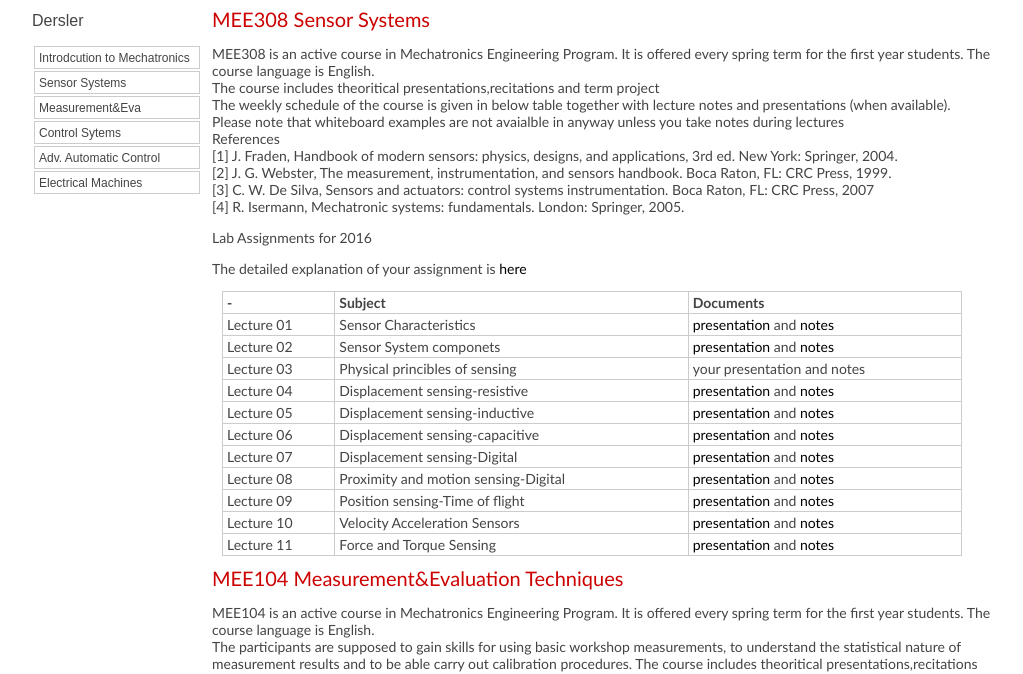
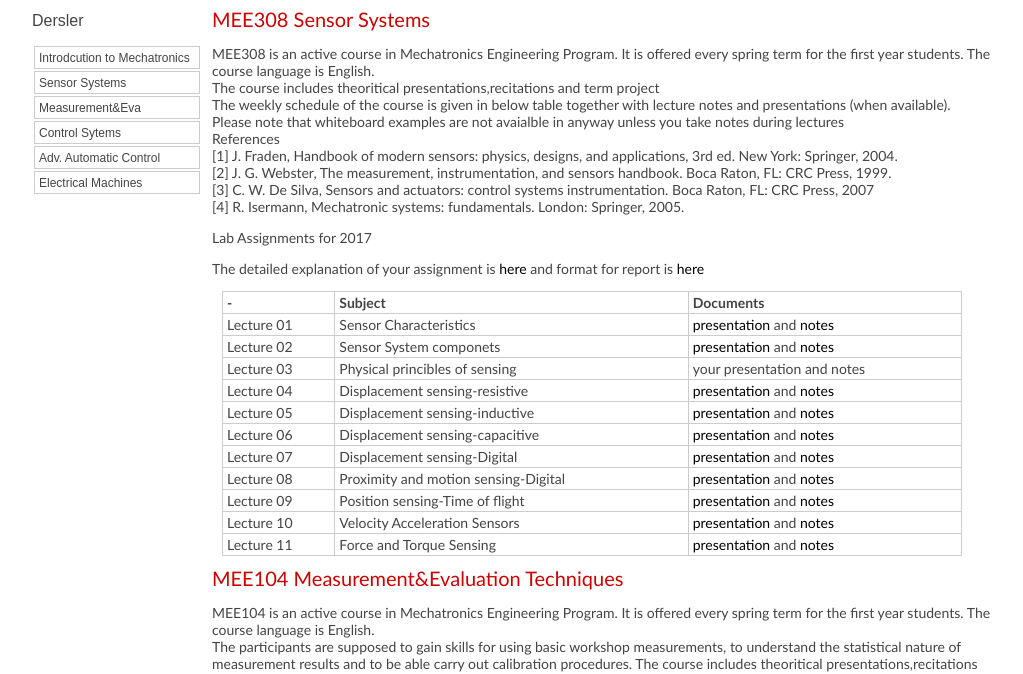
Before and after one commit to leventcetin/lcetin.github.io, a plain HTML site: page egitim.html in a window 1280 px wide. Shown: the part 116-790 px from the top of the page, without its empty margins (128-1151 px from the left). Drawn offline with Linux system fonts and the light colour scheme.

Commit message:
Update egitim.html

```diff
--- a/egitim.html
+++ b/egitim.html
@@ -176,8 +176,8 @@
 				   <br> [2] J. G. Webster, The measurement, instrumentation, and sensors handbook. Boca Raton, FL: CRC Press, 1999.
 				   <br> [3] C. W. De Silva, Sensors and actuators: control systems instrumentation. Boca Raton, FL: CRC Press, 2007
 				   <br> [4] R. Isermann, Mechatronic systems: fundamentals. London: Springer, 2005.</p>
-			<p style=font:"weight:bold;">Lab Assignments for 2016</p>
-				<p>The detailed explanation of your assignment is <a href="https://github.com/leventcetin/MEE308-Sensor-Systems/blob/master/LAB2017.pdf">here</a> </p>
+			<p style=font:"weight:bold;">Lab Assignments for 2017</p>
+				<p>The detailed explanation of your assignment is <a href="https://github.com/leventcetin/MEE308-Sensor-Systems/blob/master/LAB2017.pdf">here</a> and format for report is  <a href="https://github.com/leventcetin/MEE308-Sensor-Systems/blob/master/LAB2017.pdf">here</a> </p>
 
 
 				<table>
```
